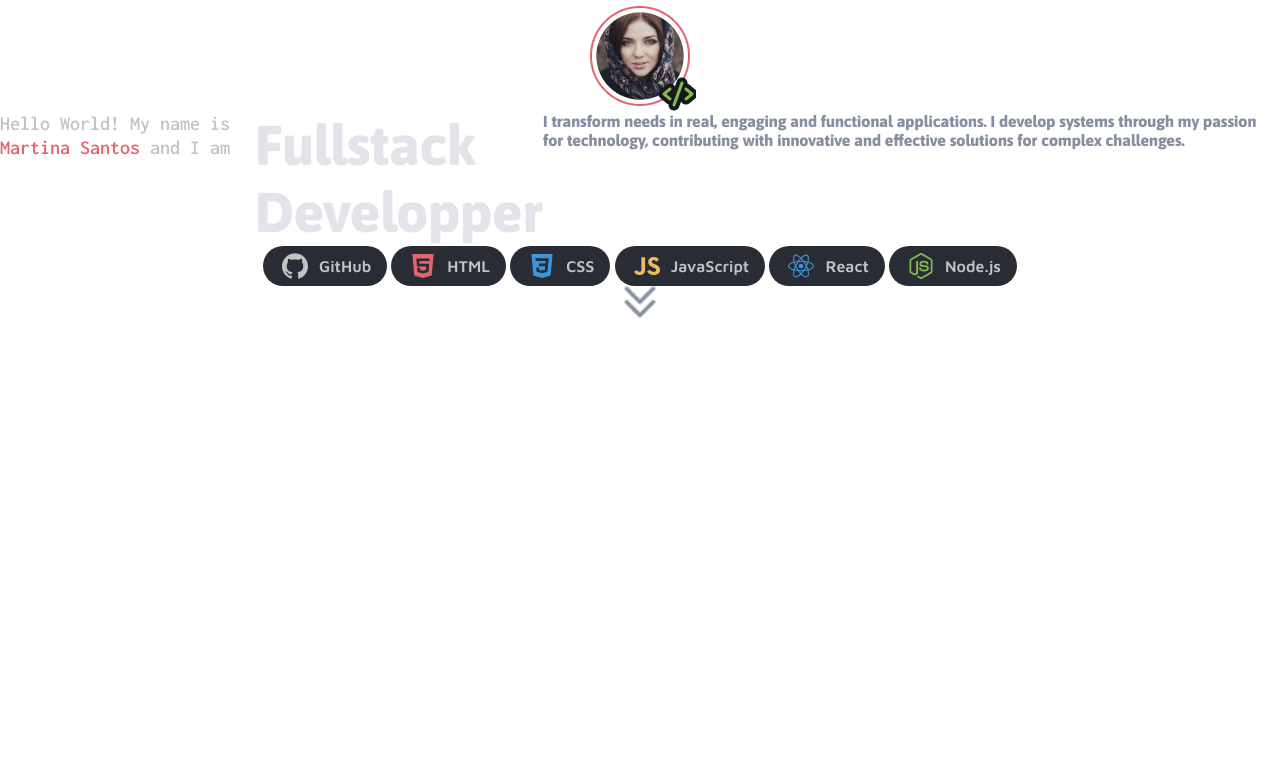
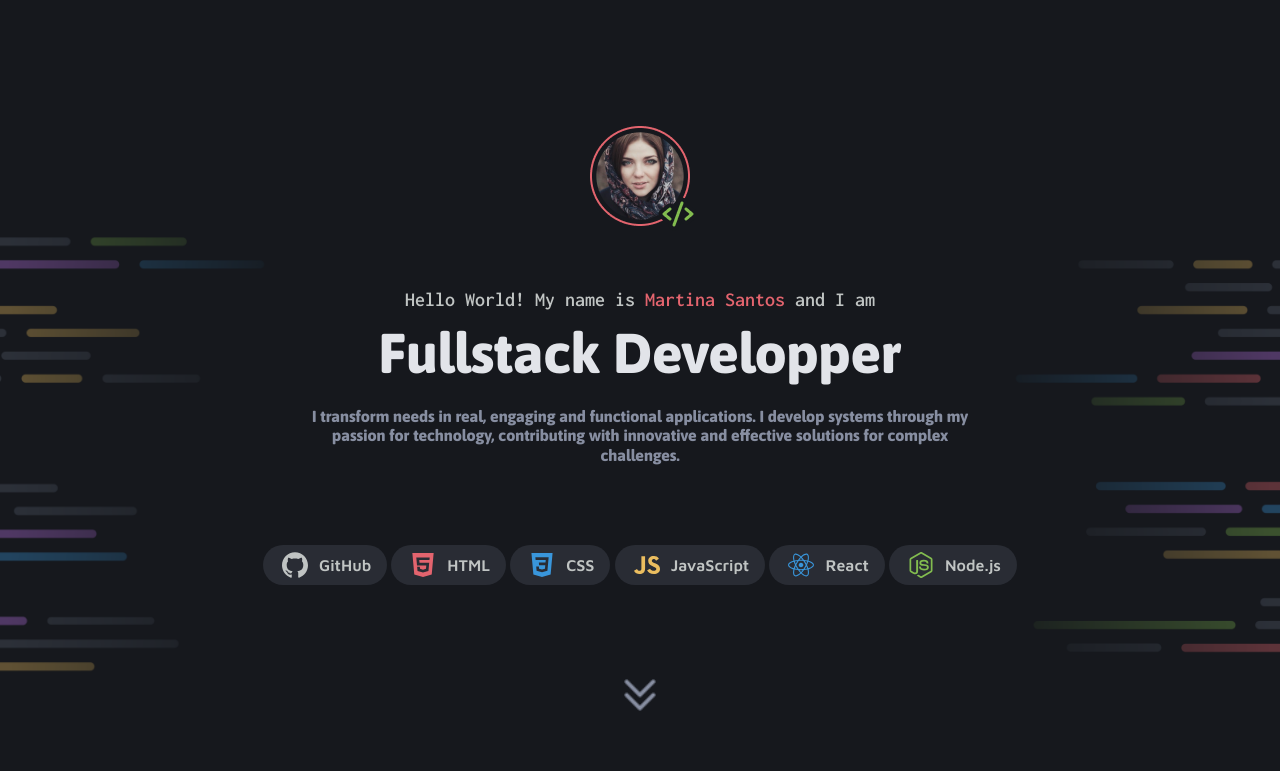
Before and after one commit to brossavictor/portfolio-dev, a plain HTML site: page index.html in a window 1280 px wide. Drawn offline with Linux system fonts and the light colour scheme.

Commit message:
finished first section ~profile~

```diff
--- a/index.html
+++ b/index.html
@@ -20,7 +20,7 @@
 				<header id="presentation">
 					<img src="assets/images/Avatar.png" alt="female dev" id="avatar" />
 
-					<div>
+					<div class="info">
 						<p class="subtitle">
 							Hello World! My name is
 							<span class="highlight">Martina Santos</span> and I am
@@ -60,12 +60,7 @@
 						</div>
 					</div>
 				</header>
-				<img
-					src="assets/images/png/Vector.png"
-					alt=""
-					width="32px"
-					height="32px"
-				/>
+				<img src="assets/images/png/Vector.png" alt="" />
 			</section>
 
 			<section></section>
--- a/styles/global.css
+++ b/styles/global.css
@@ -36,9 +36,9 @@
 	--text-sm: 600 14px/140% var(--maven);
 }
 
-/* body {
+body {
 	background: var(--gray-200);
-} */
+}
 
 h1,
 h2,
--- a/styles/profile.css
+++ b/styles/profile.css
@@ -1,6 +1,9 @@
 #profile {
-	/* background: url(../assets/images/background/Background_Intro.png);
- */
+	background-image: url(../assets/images/background/Background_Intro.png);
+	background-size: 100vw;
+
+	margin-top: 120px;
+
 	.subtitle {
 		font: var(--subtitle);
 	}
@@ -31,10 +34,11 @@
 	p.subtitle {
 		color: var(--gray-500);
 	}
-}
 
-#profile div {
-	display: flex;
+	h1 {
+		margin-top: 8px;
+		margin-bottom: 20px;
+	}
 }
 
 #profile,
@@ -43,6 +47,34 @@ header {
 	flex-direction: column;
 	align-items: center;
 	justify-content: center;
+}
+
+#profile div {
+	display: flex;
+}
+
+#profile > img {
+	width: 32px;
+	height: 32px;
+	aspect-ratio: 1/1;
+
+	margin-top: 94px;
+	margin-bottom: 57px;
+}
+
+#avatar {
+	margin-bottom: 56px;
+}
+
+.info {
+	flex-direction: column;
+	align-items: center;
+	justify-content: center;
+	text-align: center;
+
+	width: 680px;
+
+	margin-bottom: 80px;
 }
 
 .tech-icons {
--- a/styles/techs.css
+++ /dev/null
@@ -1,40 +0,0 @@
-#profile {
-	.tech-icons {
-		div:nth-child(1) {
-			img {
-				color: var(--gray-500);
-			}
-		}
-		div:nth-child(2) {
-			img {
-				color: var(--red);
-			}
-		}
-		div:nth-child(3) {
-			img {
-				color: var(--blue);
-			}
-		}
-		div:nth-child(4) {
-			img {
-				color: var(--yellow);
-			}
-		}
-		div:nth-child(5) {
-			img {
-				color: var(--blue);
-			}
-		}
-		div:nth-child(6) {
-			img {
-				color: var(--green);
-			}
-		}
-
-		div {
-			img {
-				margin-left: 16px;
-			}
-		}
-	}
-}
```
